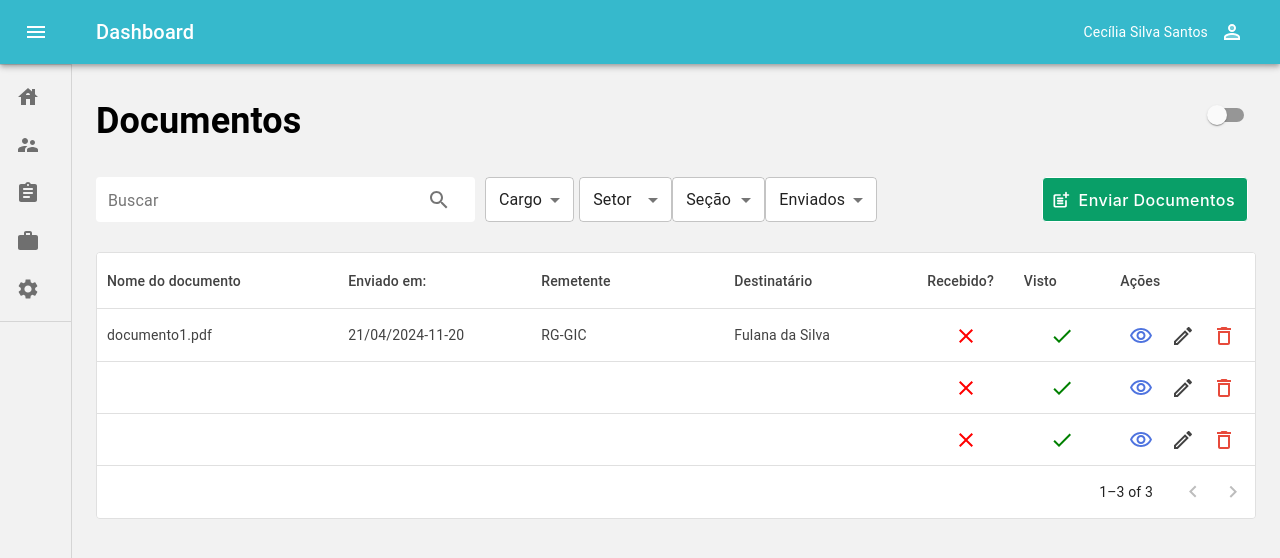
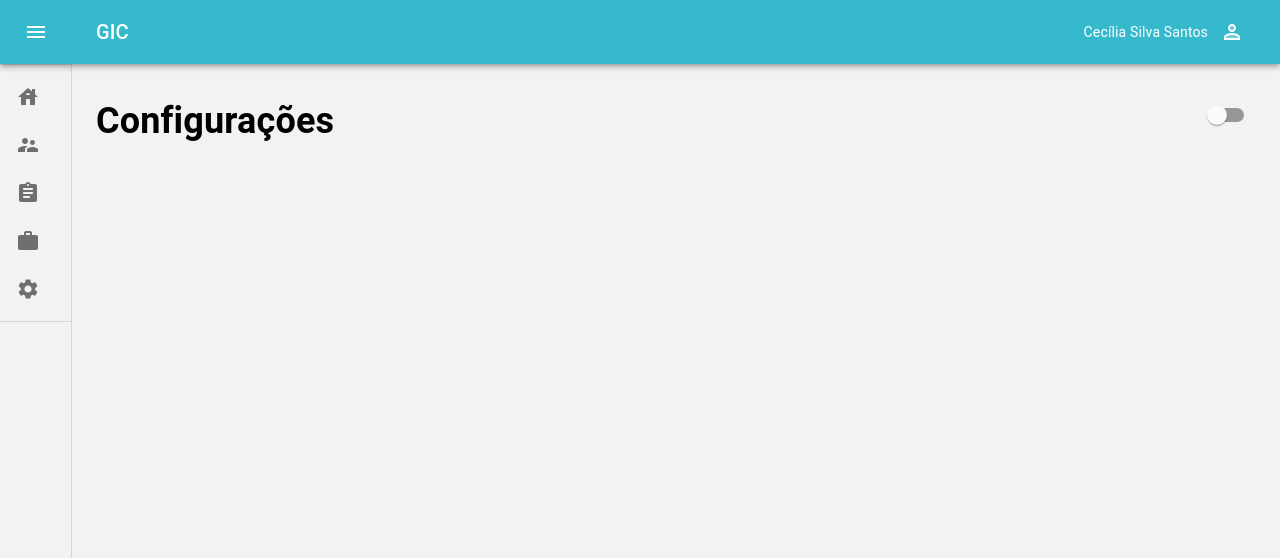
Before and after one commit to ketlen-Batista/gerenciador-front-end, a React (Vite) app: page / in a window 1280 px wide. Shown: the top 558 px of the page. Built offline with nearby package versions, Linux system fonts and the light colour scheme; the HTML template or start-up script is replaced by a standard one.

Commit message:
feat: tela_de_configuração

```diff
--- /dev/null
+++ b/src/pages/Dashboard/ settings/index.tsx
@@ -0,0 +1,11 @@
+import React from 'react';
+
+const  Settings: React.FC = () => {
+  return (<div>
+
+
+  </div>
+
+)
+}
+export default  Settings;
--- a/src/pages/Dashboard/index.tsx
+++ b/src/pages/Dashboard/index.tsx
@@ -14,6 +14,7 @@ import DocumentsPage from '../DocumentsPage';
 import Sidebar from '../../components/Sidebar';
 import * as S from './styles';
 import EmployeeData from '../EmployeeData';
+import Settings from './ settings';
 
 function Dashboard({ isDark, handleThemeMode }) {
   const classes = S.useStyles();
@@ -22,10 +23,11 @@ function Dashboard({ isDark, handleThemeMode }) {
     documentos: 'Documentos',
     funcionarios: 'Funcionários',
     dadosDoFuncionario: 'Dados do Funcionário',
+    configuraçoes: "Configurações"
   };
 
   const [open, setOpen] = React.useState(false);
-  const [page, setPage] = React.useState(titlePages.documentos);
+  const [page, setPage] = React.useState(titlePages.configuraçoes);
 
   const handleDrawerOpen = () => {
     setOpen(true);
@@ -62,7 +64,7 @@ function Dashboard({ isDark, handleThemeMode }) {
             noWrap
             className={classes.title}
           >
-            Dashboard
+          GIC
           </Typography>
           Cecília Silva Santos
           <IconButton color="inherit">
@@ -114,6 +116,10 @@ function Dashboard({ isDark, handleThemeMode }) {
 
           {/* DADOS_DO_FUNCIONÁRIO */}
           {page === titlePages.dadosDoFuncionario && <EmployeeData />}
+
+          {/* TELA_DE_FUNCIONÁRIOS */}
+          {page === titlePages.configuraçoes && <Settings />}
+
         </Container>
       </main>
     </div>
```
Also changed, not shown: src/pages/Dashboard/ settings/styles.tsx (added).
